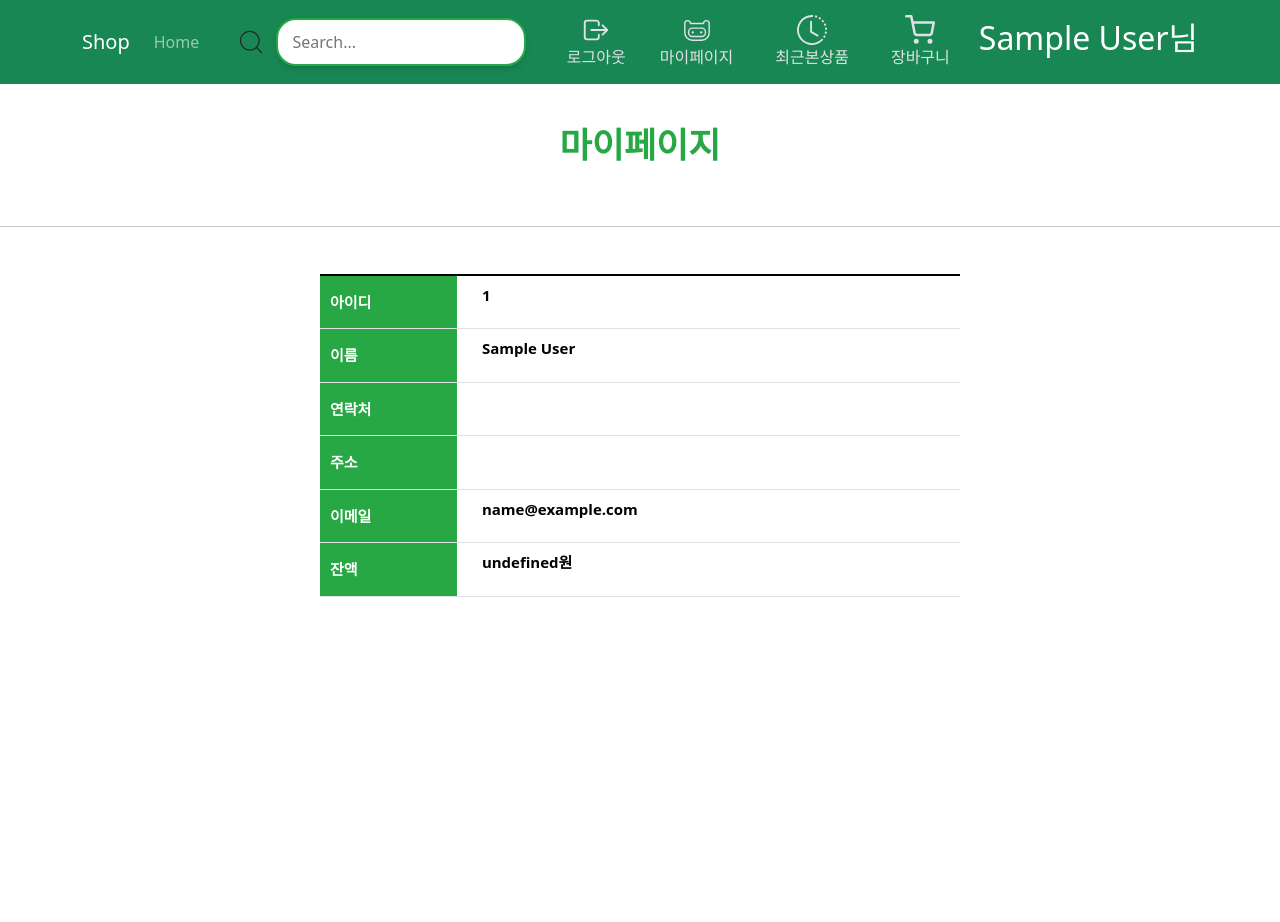
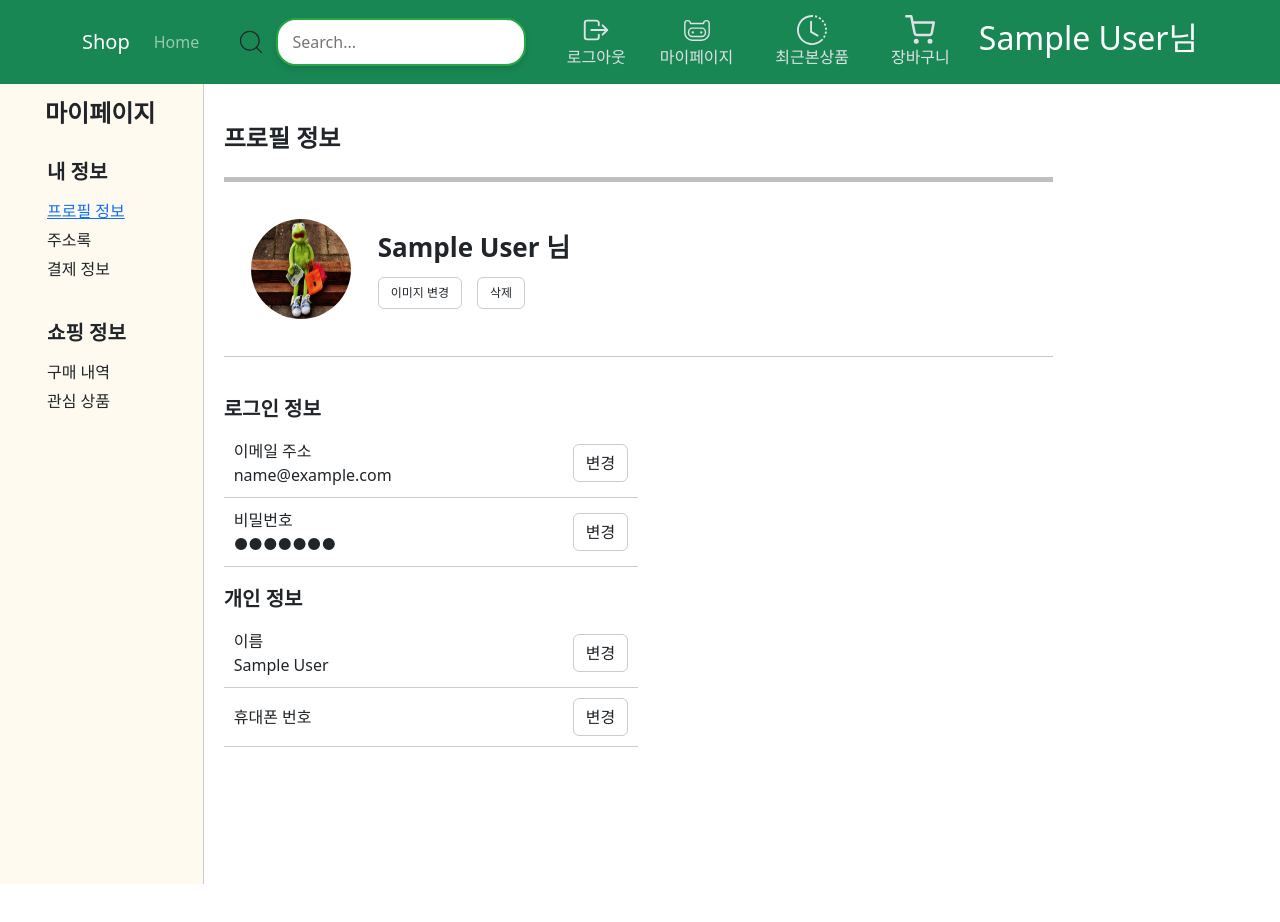
Before and after one commit to yes6686/shop4-front, a React (Create React App) app: page /myPage in a window 1280 px wide. Shown: the top 922 px of the page. Before the commit the page ends 800 px from the top, so only its background shows below. Built offline with nearby package versions, Linux system fonts and the light colour scheme; sample sign-in values are in the browser's storage.

Commit message:
마이페이지 재구성

```diff
--- a/src/routes/MyPage.css
+++ b/src/routes/MyPage.css
@@ -1,59 +1,66 @@
-.myPageTitle {
-    margin-top:40px;
-    width:100%;
-    text-align: center;
-    color: #28a745; /* 초록색 텍스트 */
-    font-weight: bold; /* 글씨 굵게 */
-    font-size: 35px; /* 글씨 크기 (필요에 따라 조정 가능) */
-    margin-bottom: 20px;
-
+.myPageContainer {
+    display: flex;
+    height: 100vh;
 }
 
-.table-wrapper {
-    display: flex;
-    align-items: center; /* 세로 중앙 정렬 */
-    height: 50vh; /* 화면 전체 높이 */
-    width: 50%;
-    justify-content: center;
-    margin: 0 auto;
+.myPageContainer .leftContent {
+    background-color: floralwhite;
+    flex: 1;
+    padding: 15px;
+    border-right: 1px solid #ccc; /* 구분선 */
 }
 
-.myPageTable tbody th {
-    background-color: #28a745; /* 배경색 설정 */
-    color: white; /* 글씨 색상 설정 */
-    padding : 15px 0px 15px 10px; /* 위, 오른쪽, 아래, 왼쪽*/
-    text-align: left; /* 왼쪽 정렬 */
-    font-weight: 700; /* 굵은 글씨 */
-    font-size : 15px;
+.myPageContainer .leftContent li {
+    margin-bottom: 5px;
 }
 
-.myPageTable tbody td {
-    font-weight: bold;
-    font-size : 15px;
-    padding-left: 25px;
+.myPageContainer .leftContent h5 {
+    font-weight:bold;
+    margin-bottom: 15px;
 }
 
 
-.table-wrapper {
-    display: flex;
-    align-items: center; /* 세로 중앙 정렬 */
-    height: 50vh; /* 화면 전체 높이 */
-    width: 50%;
-    justify-content: center;
-    margin: 0 auto;
+
+.myPageContainer .rightContent {
+    flex: 6; /* 오른쪽 콘텐츠가 남은 공간을 모두 차지 */
+    padding: 20px;
+    height: 100%; /* 부모 높이에 맞게 설정 */
+    display:flex;
+    flex-direction: column;
 }
 
-.myPageTable tbody th {
-    background-color: #28a745; /* 배경색 설정 */
-    color: white; /* 글씨 색상 설정 */
-    padding : 15px 0px 15px 10px; /* 위, 오른쪽, 아래, 왼쪽*/
-    text-align: left; /* 왼쪽 정렬 */
-    font-weight: 700; /* 굵은 글씨 */
-    font-size : 15px;
+.rightContent .myPageSection1{
+    align-items: center;
+    display: flex;
+    flex: 0 1 15%; /* 각 section이 높이의 100%를 차지하게 설정 */
 }
 
-.myPageTable tbody td {
-    font-weight: bold;
-    font-size : 15px;
-    padding-left: 25px;
+.rightContent .myPageSection2 {
+    flex: 0 1 25%;
+    width:40%;
 }
+
+.rightContent .myPageSection3 {
+    flex : 0 1 30%;
+    width: 40%;
+}
+
+.myPageSection2 .list {
+    padding :10px;
+    border-bottom:1px solid #ccc;
+    display : flex;
+    justify-content: space-between;
+    align-items: center;
+}
+
+.myPageSection3 .list {
+    padding :10px;
+    border-bottom:1px solid #ccc;
+    display : flex;
+    justify-content: space-between;
+    align-items: center;
+}
+
+.myPageContainer .rightContent .btn{
+   border: 1px solid #ccc;
+}
--- a/src/routes/MyPage.js
+++ b/src/routes/MyPage.js
@@ -1,11 +1,32 @@
 import './MyPage.css'
-import React, { useEffect } from 'react'
-import { Image} from 'react-bootstrap';
-import {useNavigate} from 'react-router-dom'
-
+import React, { useEffect, useState } from 'react'
+import {useNavigate,Link} from 'react-router-dom'
+import defaultImage from '../images/bg.jpg'
 const MyPage = () => {
     const user = JSON.parse(sessionStorage.getItem('user')); // 세션에서 사용자 이름 가져오기
     const isLoggedIn = sessionStorage.getItem('isLoggedIn'); // 로그인 여부 확인
+    const [isEditingEmail, setIsEditingEmail] = useState(false);
+    const [email, setEmail] = useState('guest@gmail.com');
+
+    // 유저 이미지 관리 변수 및 함수
+    const [image,setImage] = useState(defaultImage);
+    const handleImageChange = (event) => {
+        const file = event.target.files[0];
+        if (file) {
+            const reader = new FileReader();
+            reader.onloadend = () => {
+                setImage(reader.result);
+            };
+            reader.readAsDataURL(file); // 이미지 파일을 base64 URL로 변환
+
+        }
+
+    };
+
+    const handleSaveEmail = () => {
+        // 이메일 저장 로직 추가
+        setIsEditingEmail(false);
+    };
 
 
     let navigate = useNavigate();
@@ -23,30 +44,126 @@ const MyPage = () => {
     }
 
 
+
     return (
         <>
-        <div>
-            <h2 className="myPageTitle">마이페이지</h2><br/><hr/>
+        <div className="myPageContainer">
+            {/* 왼쪽 부분 */}
+            <div className="leftContent">
+                <h4 style={{ fontWeight:'bold', marginLeft:'30px'}}>마이페이지</h4> <br/>
 
-            <div className="table-wrapper">
-            <table className="table myPageTable">
-                <tbody>
-                    {[
-                        { label: '아이디', value: user.userId },
-                        { label: '이름', value: user.name },
-                        { label: '연락처', value: user.phone },
-                        { label: '주소', value: user.address },
-                        { label: '이메일', value: user.email },
-                        { label: '잔액', value: user.cash+'원' }
-                    ].map((item, index) => (
-                        <tr key={index} style={index === 0 ? { borderTop: '2px solid #000' } : {}}>
-                            <th scope="row">{item.label}</th>
-                            <td>{item.value}</td>
-                        </tr>
-                    ))}
-                </tbody>
-                </table>
+
+
+                <ul style={{listStyleType: 'none'}} >
+                    <h5 className="headLine" style={{fontWeight:'bold', marginBottom: '15px'}}>내 정보</h5>
+                    <li><Link to="/myPage">프로필 정보</Link></li>
+                    <li>주소록</li>
+                    <li>결제 정보</li>
+                </ul>
+
+                <br/>
+
+
+                <ul style={{listStyleType: 'none'}} >
+                    <h5 style={{fontWeight:'bold', marginBottom: '15px'}} >쇼핑 정보</h5>
+                    <li>구매 내역</li>
+                    <li>관심 상품</li>
+                </ul>
             </div>
+
+            {/* 오른쪽 부분 */}
+            <div className="rightContent">
+                <h4 style={{marginTop:'20px',fontWeight:'bold' }}>프로필 정보</h4>
+                <hr style={{border:'none', width:'80%', height:'5px',backgroundColor:'black'}} />
+
+                {/* 이미지랑 이름 */}
+                <div className="myPageSection1">
+                    {/* 이미지 부분 */}
+                    <div style={{padding:'15px'}}>
+                    <button className="btn" style={{cursor:'pointer', border:'none'}}>
+                    <img src={image} alt="Description" style={{width: '100px', height: '100px',borderRadius: '50%'}} />
+                    </button>
+                    </div>
+
+                    {/* 이름 부분 */}
+                    <div>
+                        <span style={{fontWeight:'bold', fontSize:'26px', display: 'inline-block', marginBottom: '10px'}}>
+                            {user.name} 님</span><br/>
+                        <input
+                            type="file"
+                            accept="image/*"
+                            style={{display: 'none'}}
+                            id="imageUpload"
+                            onChange={handleImageChange} />
+                        <label htmlFor="imageUpload" className="btn" style={{fontSize:'12px', cursor: 'pointer'}}>
+                            이미지 변경
+                        </label>
+                        <button className="btn" style={{fontSize:'12px', marginLeft:'15px'}} onClick={()=> {console.log(image)}}> 삭제</button>
+                    </div>
+                </div>
+
+                <hr style={{width:'80%'}}/><br/>
+
+                {/* 로그인 정보 칸 */}
+                <div className="myPageSection2">
+                    <h5 style={{fontWeight:'bold'}}>로그인 정보</h5>
+
+                    <div className="list">
+                        <div><label>이메일 주소</label><br/>
+
+                        {isEditingEmail ? (
+                        <input
+                            type="text"
+                            value={email}
+                            onChange={(e) => setEmail(e.target.value)}
+                            onBlur={() => setIsEditingEmail(false)}
+                            autoFocus
+                        />) : (
+                            <span>{user.email}</span>
+                        )}
+                        </div>
+
+                        <button className="btn" type="button" onClick={() => {
+                            if(isEditingEmail){
+                                handleSaveEmail();
+                            }
+                            else{
+                                setIsEditingEmail(true);
+                            }
+
+                        }}>
+                        {isEditingEmail ? '저장' : '변경'}
+                        </button>
+                    </div>
+
+                    <div className="list">
+                        <div><label>비밀번호</label><br/>
+                        <span>●●●●●●●</span></div>
+                        <button className="btn" type="button">변경</button>
+                    </div>
+
+                </div>
+
+                {/* 개인 정보 칸 */}
+                <div className="myPageSection3">
+                    <h5 style={{fontWeight:'bold'}}>개인 정보</h5>
+                    <div className="list">
+                        <div><label>이름</label> <br/>
+                        <span>{user.name}</span>
+                        </div>
+                        <div>
+                        <button className="btn" type="button">변경</button>
+                        </div>
+                    </div>
+                    <div className="list">
+                        <div><label>휴대폰 번호</label><br/>
+                        <span>{user.phone}</span></div>
+                        <button className="btn" type="button">변경</button>
+                    </div>
+
+                </div>
+            </div>
+
         </div>
         </>
     )
```
Also changed, not shown: src/images/default.jpg (added).
